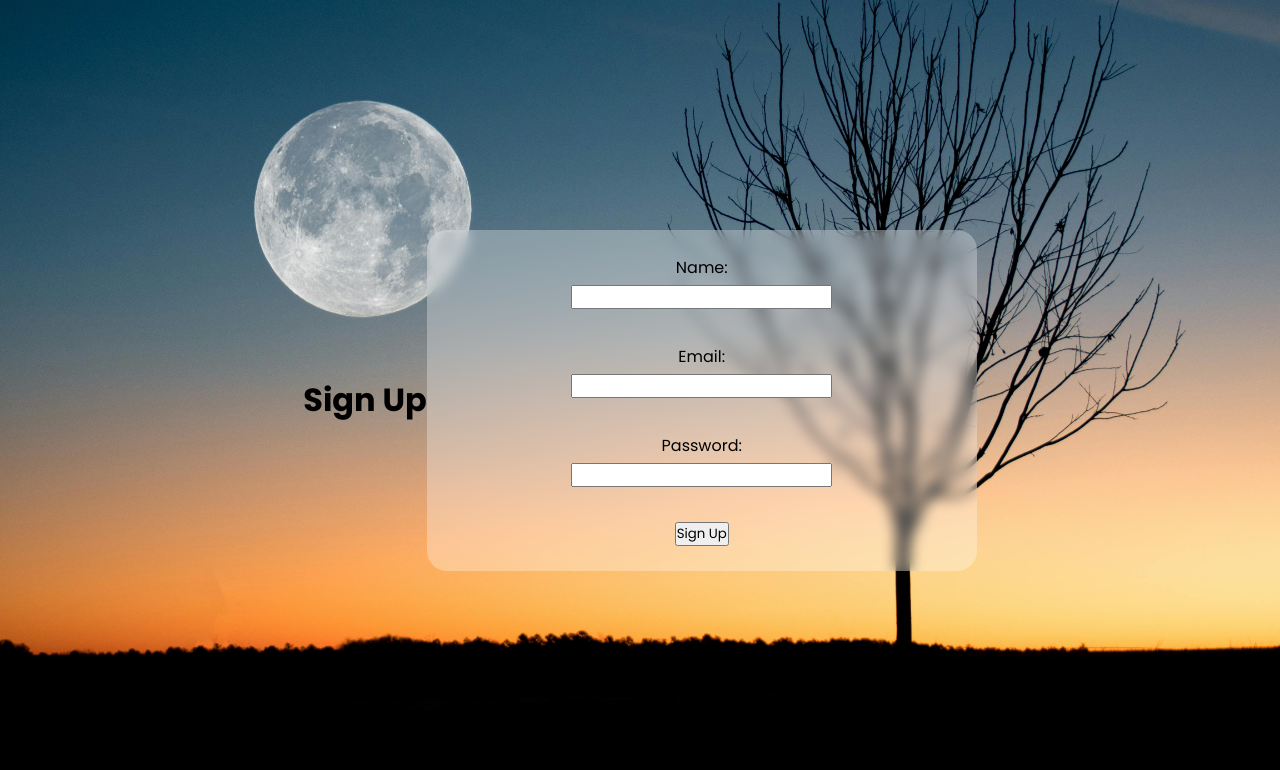
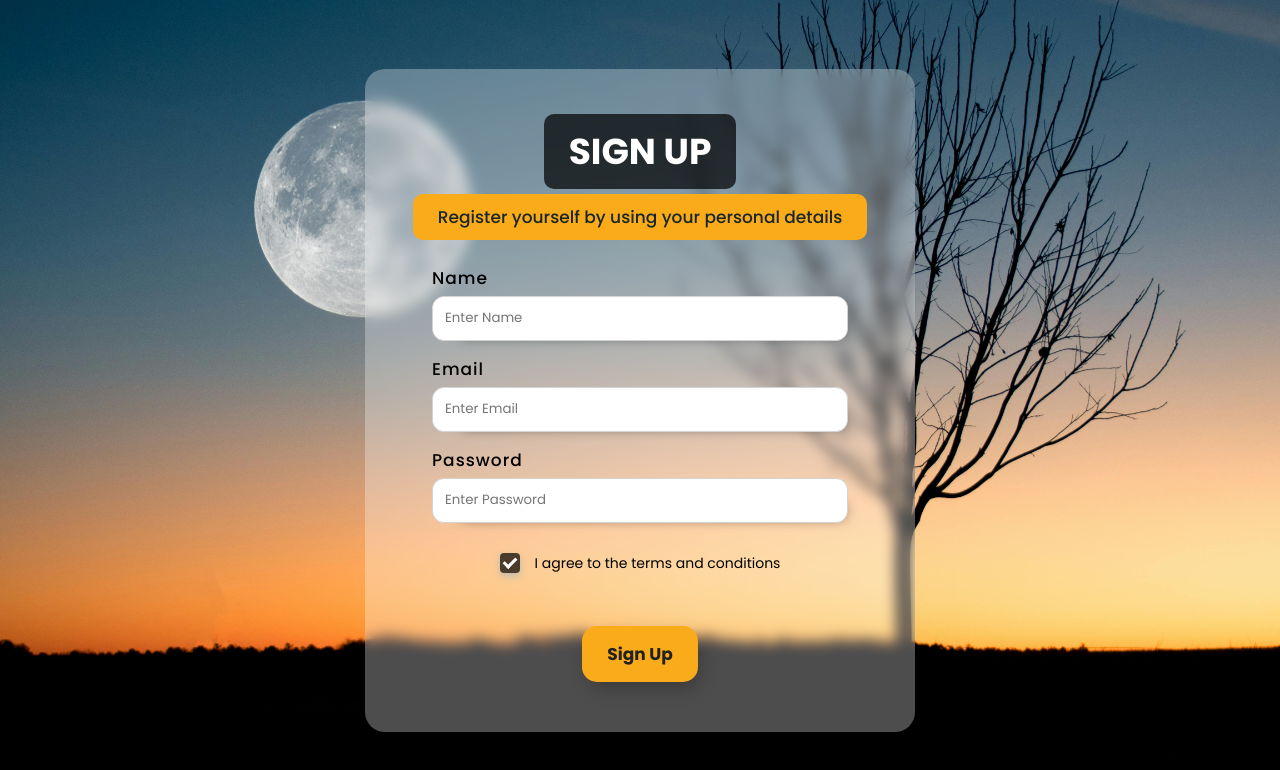
Before and after one commit to MuneebQureshi-9/Glassmorphism-Login-Sign-Up-Page, a plain HTML site: page Index.html in a window 1280 px wide. Drawn offline with Linux system fonts and the light colour scheme.

Commit message:
Check it out

```diff
--- a/Index.html
+++ b/Index.html
@@ -3,23 +3,35 @@
   <head>
     <meta charset="UTF-8" />
     <meta name="viewport" content="width=device-width, initial-scale=1.0" />
-    <title>Sign Up Page</title>
+    <title>Sign Up</title>
     <link rel="stylesheet" href="style.css" />
   </head>
   <body>
     <div class="container">
-      <h1>Sign Up</h1>
-      <form action="signup.php" method="post">
-        <label for="name">Name:</label>
-        <input type="text" id="name" name="name" />
+      <form>
+        <h1 style="margin-top: 20px">Sign Up</h1>
+        <p>Register yourself by using your personal details</p>
+        <div style="margin-top: 20px">
+          <label for="name">Name</label><br />
+          <input type="text" id="name" required placeholder="Enter Name" />
+        </div>
+        <div>
+          <label for="email">Email</label><br />
+          <input type="email" id="email" required placeholder="Enter Email" />
+        </div>
+        <div>
+          <label for="password">Password</label><br />
+          <input type="password" id="password" required placeholder="Enter Password" />
+        </div>
+        <label class="checkbox-container">
+          <input class="custom-checkbox" checked="" type="checkbox" />
+          <span class="checkmark"></span>
+          <span>I agree to the terms and conditions</span>
+        </label>
         <br />
-        <label for="email">Email:</label>
-        <input type="email" id="email" name="email" />
-        <br />
-        <label for="password">Password:</label>
-        <input type="password" id="password" name="password" />
-        <br />
-        <input type="submit" value="Sign Up" />
+        <div class="btn-container">
+          <button class="btn">Sign Up</button>
+        </div>
       </form>
     </div>
   </body>
--- a/style.css
+++ b/style.css
@@ -5,7 +5,10 @@
   box-sizing: border-box;
   font-family: "poppins", sans-serif;
 }
-
+::selection {
+  background-color: #18262a;
+  color: #e8e8e8;
+}
 body {
   background: url(Images/pexels-david-besh-884788.jpg);
   background-position: center;
```
